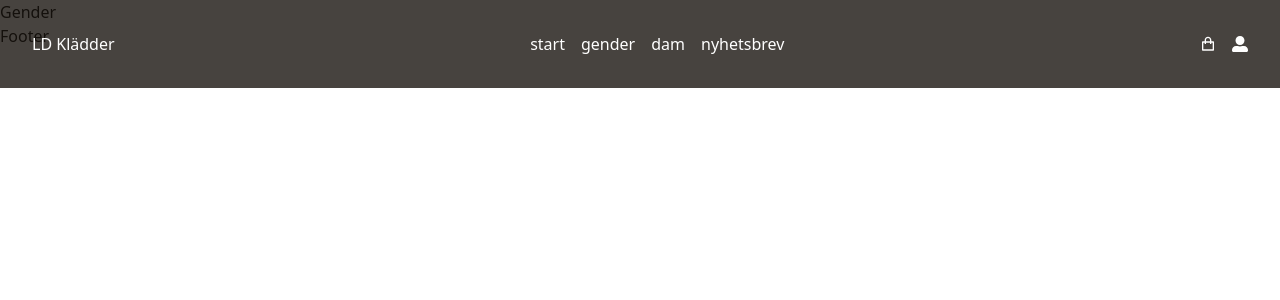
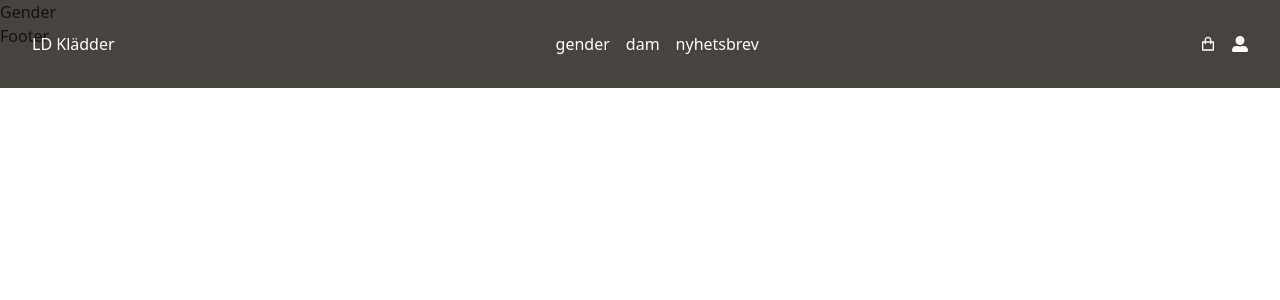
Before and after one commit to LiamHjalmarsson/these, a React (Vite) app: page /gender in a window 1280 px wide. Shown: the top 300 px of the page. Built offline with nearby package versions, Linux system fonts and the light colour scheme.

Commit message:
small nav changes

```diff
--- a/src/components/Layouts/Nav/Nav.jsx
+++ b/src/components/Layouts/Nav/Nav.jsx
@@ -4,14 +4,13 @@ import { RiShoppingBagLine } from "react-icons/ri";
 import { FaUserAlt } from "react-icons/fa";
 
 const Nav = () => {
-    let links = ["start", "gender", "dam", "nyhetsbrev"];
-
+    let links = ["gender", "dam", "nyhetsbrev"];
     return (
         <nav className="flex w-full items-center p-8 fixed z-10 bg-primary text-white bg-opacity-80">
 
             <div>
                 <h2>
-                    LD Klädder
+                    <a href="/">LD Klädder</a>
                 </h2>
             </div>
 
--- a/src/components/Layouts/Nav/components/NavItem.jsx
+++ b/src/components/Layouts/Nav/components/NavItem.jsx
@@ -4,7 +4,7 @@ import { Link, NavLink } from 'react-router-dom';
 const NavItem = ({link}) => {
     return (
         <li>
-            <NavLink to={link === "start" ? "/" : link }>
+            <NavLink to={link }>
                 {link}
             </NavLink>
         </li>
```
Also changed, not shown: src/pages/Gender/Dam.jsx (added).
